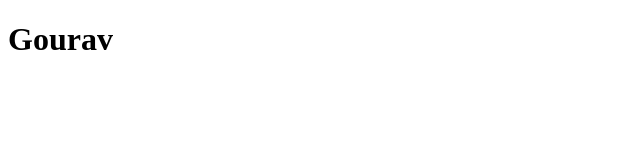
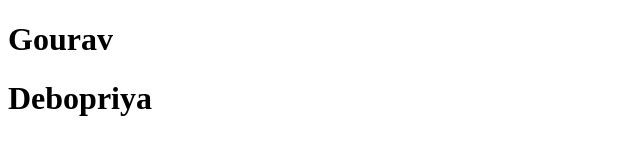
Before and after one commit to gourav12345-modi/hack, a plain HTML site: page index.html in a window 1280 px wide. Shown: the whole page, without its empty margins (0-640 px from the left). Drawn offline with Linux system fonts and the light colour scheme.

Commit message:
I am have my name : Debopriya

```diff
--- a/index.html
+++ b/index.html
@@ -8,5 +8,6 @@
 </head>
 <body>
   <h1>Gourav</h1>
+  <h1>Debopriya</h1>
 </body>
 </html>
```
